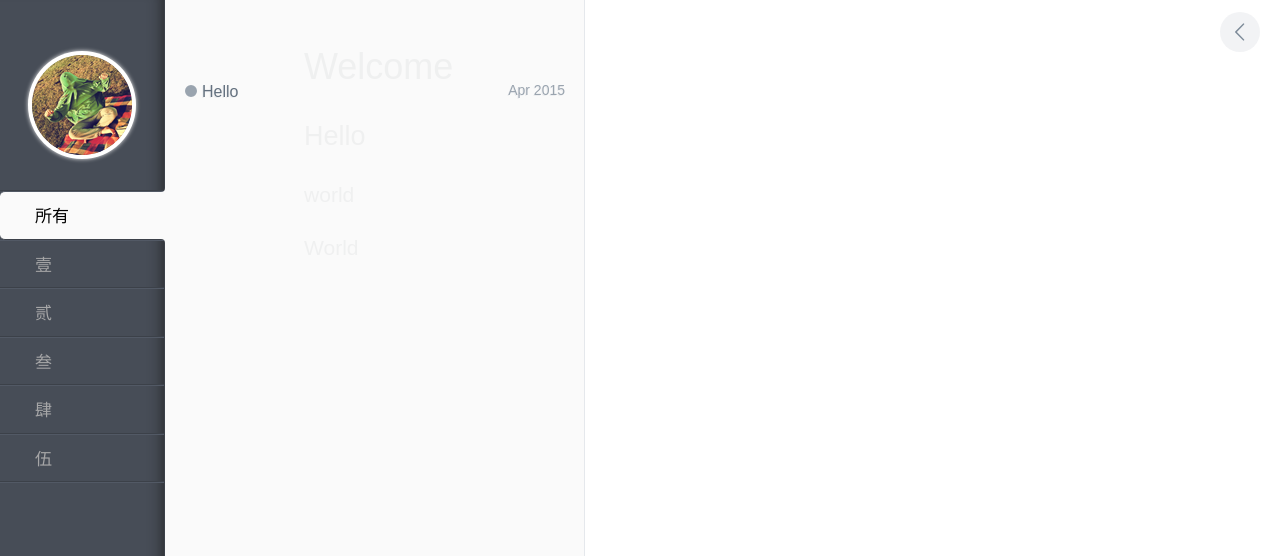
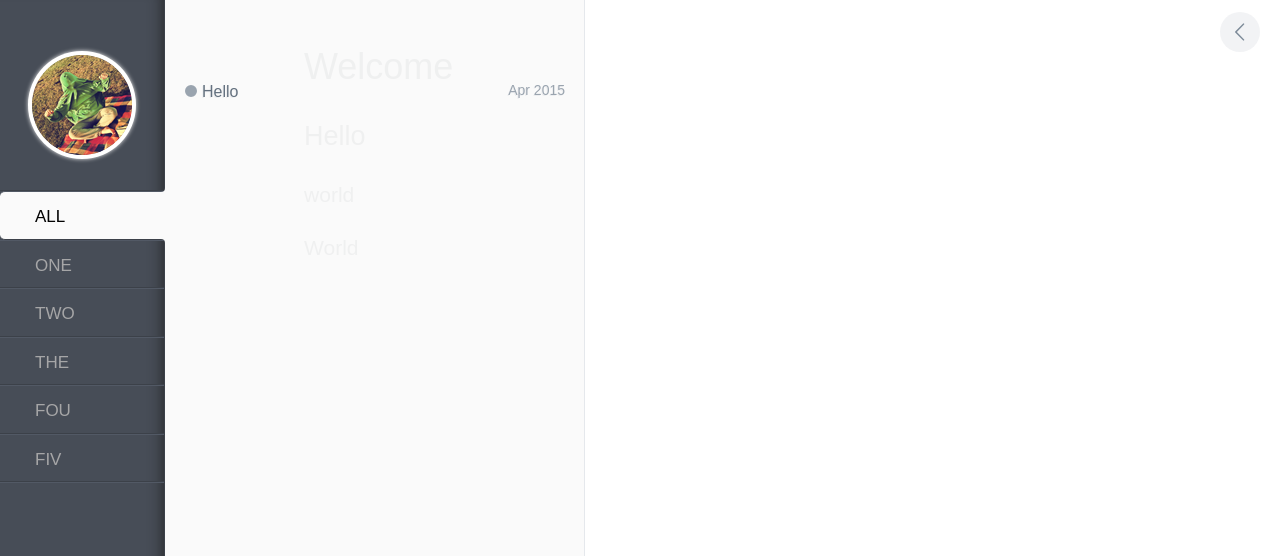
Before and after one commit to weiier/blog, a Jekyll site: the page built from index.html, in a window 1280 px wide. Shown: the top 556 px of the page. Built offline with Jekyll 4.4.1, drawn with Linux system fonts in a browser that asks for light colours.

Commit message:
change content test html

```diff
--- a/_layouts/index.html
+++ b/_layouts/index.html
@@ -16,12 +16,12 @@
         <a href="{{ site.baseurl }}/index.html" id="avatar"></a>
 
         <ul id="tags__ul">
-          <li id="js-label1" class="tags__li tags-btn active">所有</li>
-          <li id="js-label2" class="tags__li tags-btn">壹</li>
-          <li id="js-label3" class="tags__li tags-btn">贰</li>
-          <li id="js-label4" class="tags__li tags-btn">叁</li>
-          <li id="js-label5" class="tags__li tags-btn">肆</li>
-          <li id="js-label6" class="tags__li tags-btn">伍</li>
+          <li id="js-label1" class="tags__li tags-btn active">ALL</li>
+          <li id="js-label2" class="tags__li tags-btn">ONE</li>
+          <li id="js-label3" class="tags__li tags-btn">TWO</li>
+          <li id="js-label4" class="tags__li tags-btn">THE</li>
+          <li id="js-label5" class="tags__li tags-btn">FOU</li>
+          <li id="js-label6" class="tags__li tags-btn">FIV</li>
         </ul>
 
         <div id="tags__bottom">
--- a/_posts/2015-04-13-hello.html
+++ b/_posts/2015-04-13-hello.html
@@ -0,0 +1 @@
+---
--- a/assets/js/script.js
+++ b/assets/js/script.js
@@ -11,12 +11,12 @@ if ($(window).width() <= 1280) {
 }
 
 // Variables
-    tag1       = $('.所有'),
-    tag2       = $('.壹'),
-    tag3       = $('.贰'),
-    tag4       = $('.叁'),
-    tag5       = $('.肆'),
-    tag6       = $('.伍');
+    tag1       = $('.ALL'),
+    tag2       = $('.ONE'),
+    tag3       = $('.TWO'),
+    tag4       = $('.THR'),
+    tag5       = $('.FOU'),
+    tag6       = $('.FIV');
 var sidebar    = $('#sidebar'),
     container  = $('#post'),
     content    = $('#pjax'),
```
